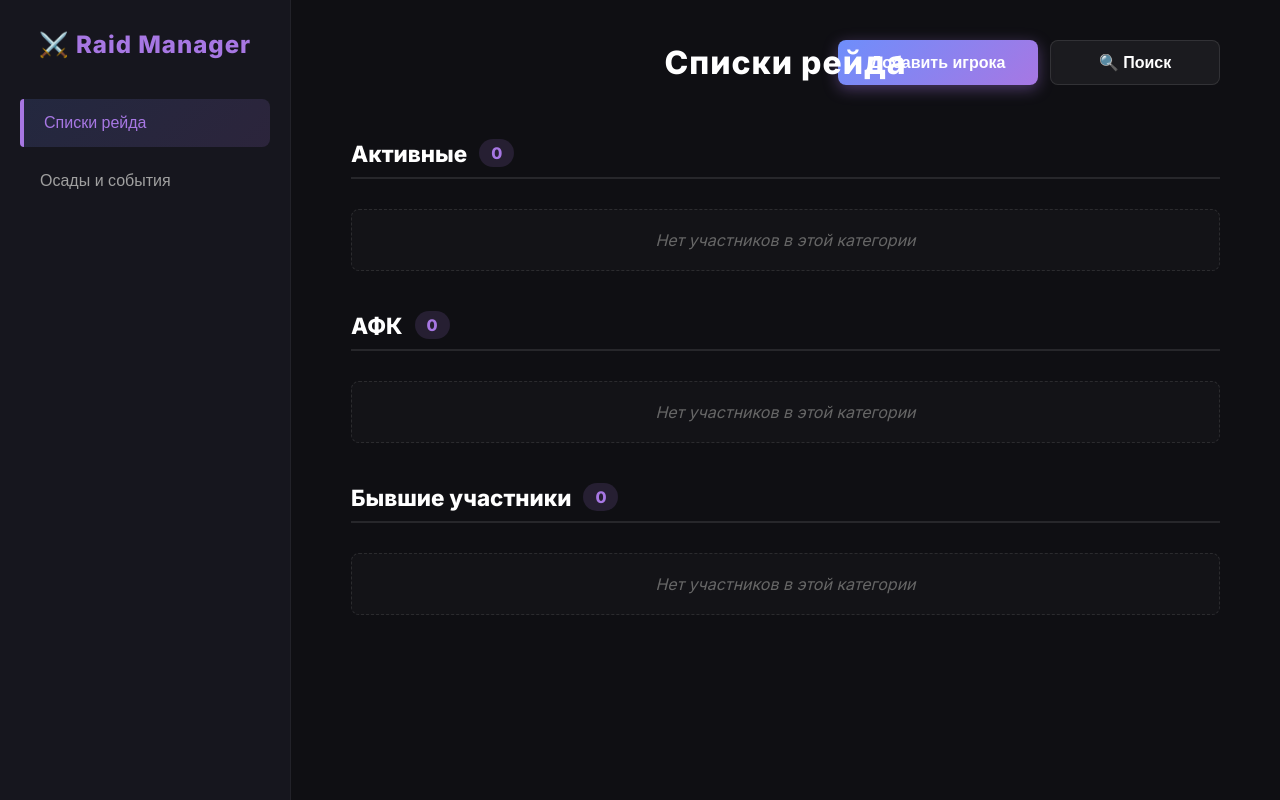
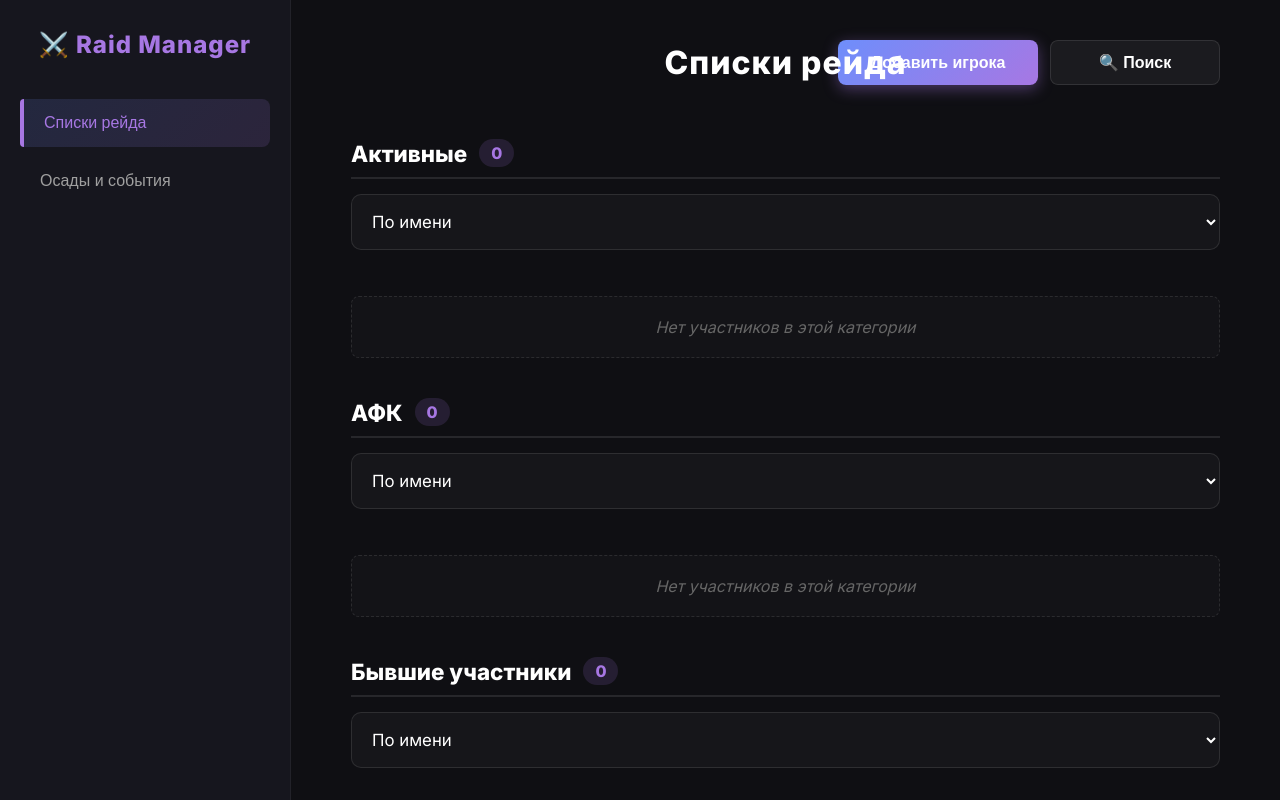
Before and after one commit to IliaAnushko/Raid-Manager, a Vue app: page / in a window 1280 px wide. Built offline with nearby package versions, Linux system fonts and the light colour scheme.

Commit message:
feat: added filtres in raid lists

```diff
--- a/src/components/roster/PlayerList.vue
+++ b/src/components/roster/PlayerList.vue
@@ -1,10 +1,12 @@
 <script setup>
 
-import {computed} from 'vue';
+import {ref, computed} from 'vue';
 import {useRaidStore} from '@/stores/raidStore'
 import PlayerCard from './PlayerCard.vue'
 
 const raidStore = useRaidStore();
+const sortField = ref('name')
+const sortOrder = ref('asc')
 
 const props = defineProps({
    title: String,
@@ -12,7 +14,24 @@ const props = defineProps({
 })
 
 const filteredPlayers = computed(() => {
-   return raidStore.players.filter(player => player.status === props.filterStatus);
+   let filteredByStatus = raidStore.players.filter(player => player.status === props.filterStatus)
+
+   filteredByStatus.sort((firstPlayer, secondPlayer) => {
+
+      let firstValue = firstPlayer[sortField.value] || ''
+      let secondValue = secondPlayer[sortField.value] || ''
+
+      if (Array.isArray(firstValue)) firstValue = firstValue.join(', ')
+      if (Array.isArray(secondValue)) secondValue = secondValue.join(', ')
+
+      if (sortOrder.value === 'asc') {
+         return firstValue.localeCompare(secondValue)
+      } else {
+         return secondValue.localeCompare(firstValue)
+      }
+   })
+
+   return filteredByStatus
 })
 
 </script>
@@ -20,6 +39,12 @@ const filteredPlayers = computed(() => {
 <template>
    <div class="player-list-section">
       <h2 class="list-title">{{ title }} <span class="count">{{ filteredPlayers.length }}</span></h2>
+      <select v-model="sortField">
+         <option value="name">По имени</option>
+         <option value="characterClass">По классу</option>
+         <option value="role">По роли</option>
+         <option value="skill">По скиллу</option>
+      </select>
       <div class="player-list">
          <PlayerCard v-for="player in filteredPlayers" :key="player.id" :id="player.id" />
       </div>
```
